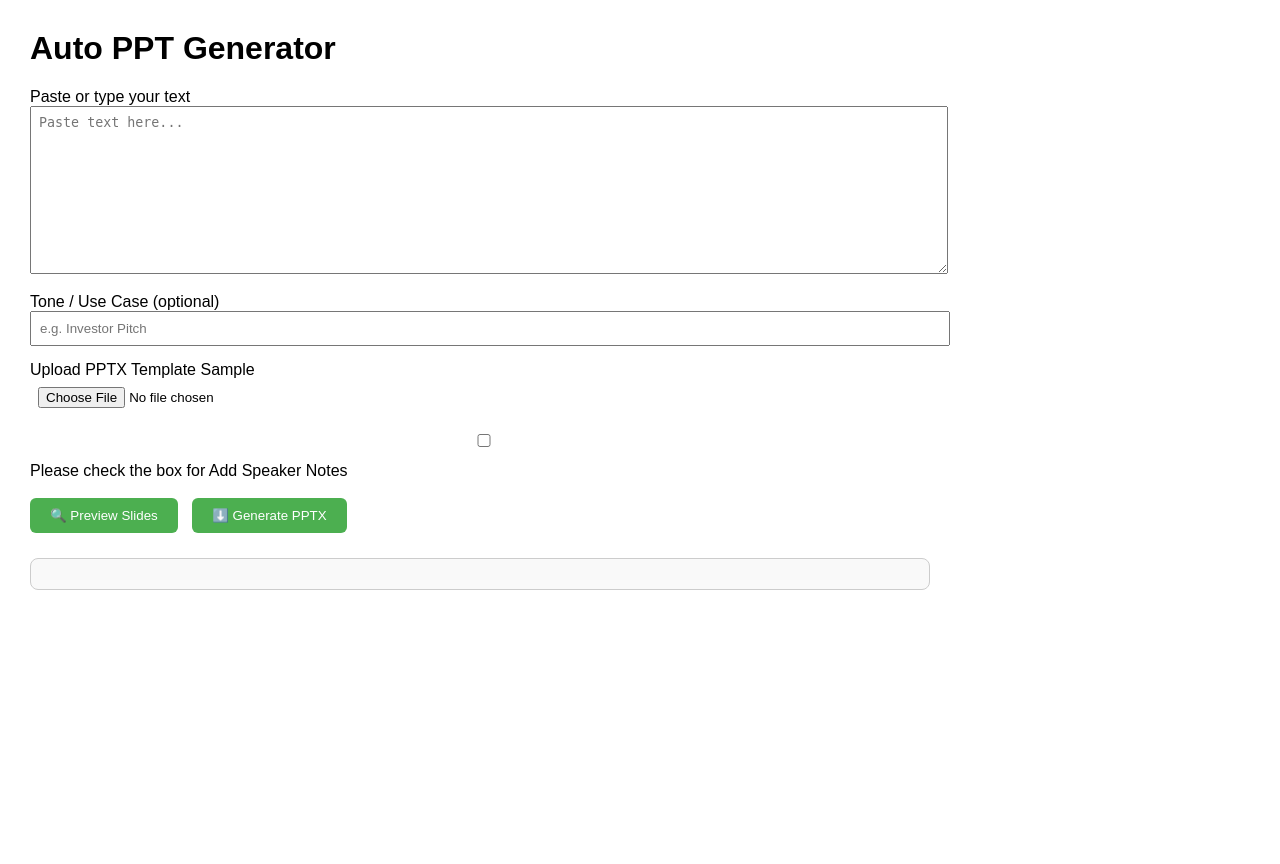
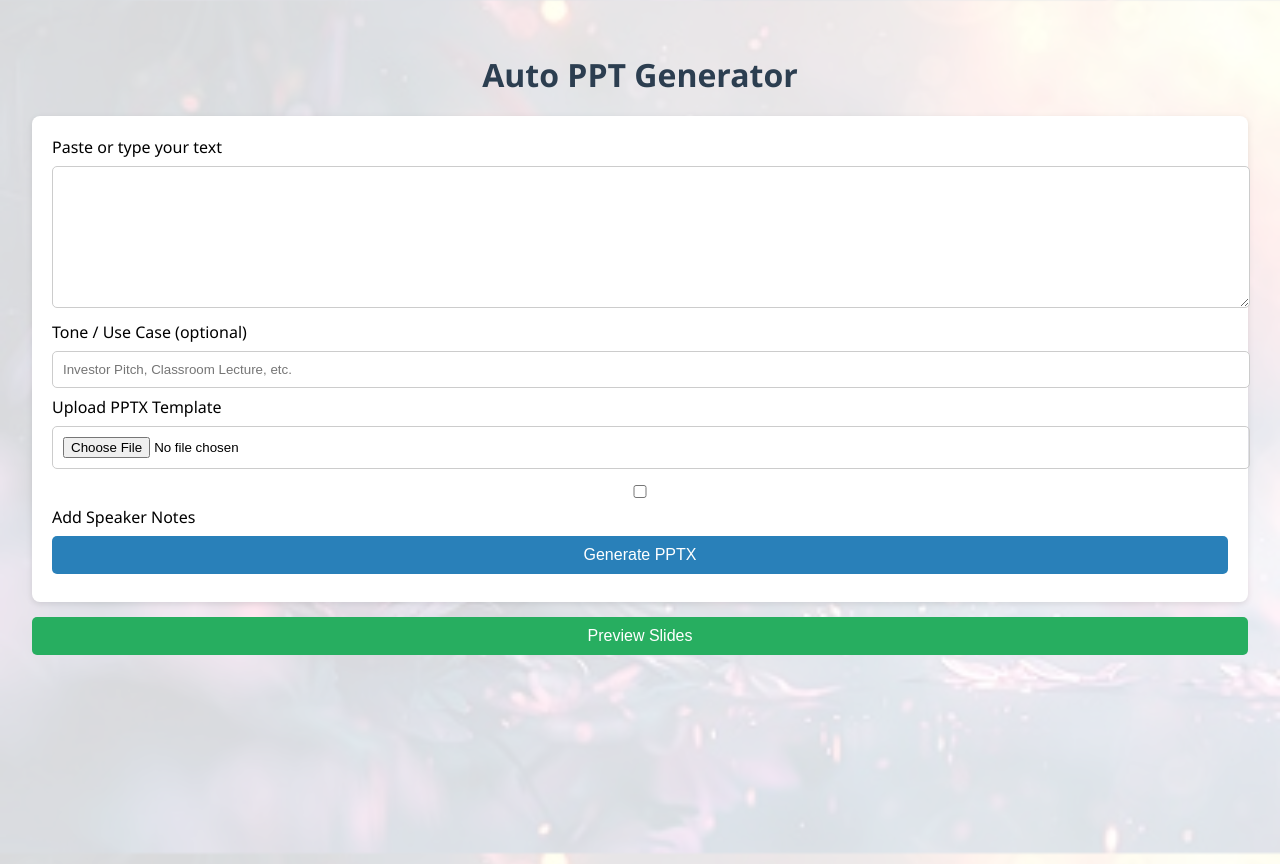
Before and after one commit to rajkumarwolftiger/auto-generate-ppt, a FastAPI app: page / in a window 1280 px wide. Before the commit the page ends 590 px from the top, so only its background shows below. Run offline with FastAPI, Linux system fonts and the light colour scheme.

Commit message:
Add static folder so Render doesn't break

```diff
--- a/app/main.py
+++ b/app/main.py
@@ -11,26 +11,39 @@ from app.services.llm import generate_slide_plan, refine_slide_bullets, maybe_no
 from app.services.text_mapper import map_text_to_sections
 from app.services.pptx_builder import build_presentation
 
-# ✅ Load .env before anything else
+# ✅ Load .env first
 load_dotenv()
 
-app = FastAPI()
+# ----------- App Setup ------------
+app = FastAPI(title="Auto PPT Generator")
 
 app.add_middleware(
     CORSMiddleware,
-    allow_origins=["*"], allow_methods=["*"], allow_headers=["*"],
+    allow_origins=["*"],  # loosen later if needed
+    allow_methods=["*"],
+    allow_headers=["*"],
 )
 
+# ✅ Ensure folders exist
+STATIC_DIR = "app/web/static"
+TEMPLATE_DIR = "app/web/templates"
+OUTPUT_DIR = "data/output"
+
+os.makedirs(STATIC_DIR, exist_ok=True)
+os.makedirs(TEMPLATE_DIR, exist_ok=True)
+os.makedirs(OUTPUT_DIR, exist_ok=True)
+
 # Mount static + templates
-app.mount("/static", StaticFiles(directory="app/web/static"), name="static")
-templates = Jinja2Templates(directory="app/web/templates")
+app.mount("/static", StaticFiles(directory=STATIC_DIR), name="static")
+templates = Jinja2Templates(directory=TEMPLATE_DIR)
 
 # ----------- Serve Web UI ----------
 @app.get("/", response_class=HTMLResponse)
 async def home(request: Request):
+    """Serve homepage"""
     return templates.TemplateResponse("index.html", {"request": request})
 
-# ----------- API to generate PPT ----------
+# ----------- API: Generate PPT ----------
 @app.post("/generate")
 async def generate(
     request: Request,
@@ -49,39 +62,37 @@ async def generate(
         with open(template_path, "wb") as f:
             shutil.copyfileobj(file.file, f)
 
-        # 1. Map and split text
+        # Step 1: Break input into sections
         sections = map_text_to_sections(input_text, tone_hint)
 
-        # 2. Generate slides (using AIpipe key)
+        # Step 2: Generate slides
         plan = generate_slide_plan(sections, tone=tone_hint)
         slides = [refine_slide_bullets(s, tone=tone_hint) for s in plan]
 
-        # 3. Optional notes
+        # Step 3: Optional speaker notes
         notes = maybe_notes(slides) if add_notes else None
 
-        # 4. Build presentation
+        # Step 4: Build final PPTX
         out_name = f"auto_{uuid.uuid4().hex[:8]}.pptx"
-        out_path = os.path.join("data", "output", out_name)
-        os.makedirs(os.path.dirname(out_path), exist_ok=True)
-
+        out_path = os.path.join(OUTPUT_DIR, out_name)
         build_presentation(template_path, slides, notes, out_path)
 
-        return FileResponse(out_path, filename=out_name,
-            media_type="application/vnd.openxmlformats-officedocument.presentationml.presentation")
+        return FileResponse(
+            out_path,
+            filename=out_name,
+            media_type="application/vnd.openxmlformats-officedocument.presentationml.presentation"
+        )
 
     except Exception as e:
-        # ✅ Print detailed error to logs + return message to frontend
         print("❌ Backend Error:", e)
         traceback.print_exc()
         return JSONResponse(status_code=500, content={"error": str(e)})
     finally:
         shutil.rmtree(tmpdir, ignore_errors=True)
 
+# ----------- API: Preview Slides ----------
 @app.post("/preview")
-async def preview(
-    input_text: str = Form(...),
-    tone_hint: str = Form("")
-):
+async def preview(input_text: str = Form(...), tone_hint: str = Form("")):
     try:
         sections = map_text_to_sections(input_text, tone_hint)
         plan = generate_slide_plan(sections, tone=tone_hint)
--- /dev/null
+++ b/app/web/static/style.css
@@ -0,0 +1,89 @@
+/* Transparent background image + fallback color */
+body {
+  font-family: "Segoe UI", Arial, sans-serif;
+  margin: 0;
+  background: #f4f6f8 url("/static/bg.jpg") no-repeat center center fixed;
+  background-size: cover;
+  min-height: 100vh;
+}
+
+/* Semi-transparent overlay so text is readable */
+.overlay {
+  background: rgba(255, 255, 255, 0.85);
+  padding: 2rem;
+  min-height: 100vh;
+}
+
+/* Headings */
+h1 {
+  color: #2c3e50;
+  text-align: center;
+  margin-bottom: 20px;
+}
+
+/* Form styling */
+form {
+  background: #ffffff;
+  padding: 20px;
+  border-radius: 8px;
+  box-shadow: 0 2px 6px rgba(0,0,0,0.1);
+}
+
+textarea, input, button {
+  width: 100%;
+  padding: 10px;
+  margin: 8px 0;
+  border-radius: 5px;
+  border: 1px solid #ccc;
+}
+
+button {
+  cursor: pointer;
+  background: #2980b9;
+  color: white;
+  border: none;
+  font-size: 1rem;
+}
+
+button:hover { background: #1f6391; }
+
+.preview-btn {
+  margin-top: 15px;
+  background: #27ae60;
+}
+
+#previewArea {
+  margin-top: 30px;
+  display: flex;
+  flex-direction: column;
+  gap: 25px;
+}
+
+/* Slide Preview Cards */
+.slide {
+  background: white;
+  border-radius: 12px;
+  box-shadow: 0 4px 10px rgba(0,0,0,0.1);
+  padding: 25px;
+  min-height: 200px;
+  display: flex;
+  flex-direction: column;
+  justify-content: center;
+}
+
+.slide h3 {
+  font-size: 1.6rem;
+  margin-bottom: 15px;
+  text-align: center;
+  color: #2c3e50;
+}
+
+.slide ul {
+  list-style-type: disc;
+  padding-left: 25px;
+}
+
+.slide li {
+  font-size: 1.1rem;
+  margin-bottom: 8px;
+}
--- a/app/web/templates/index.html
+++ b/app/web/templates/index.html
@@ -1,105 +1,93 @@
-<!doctype html>
-<html>
+<!DOCTYPE html>
+<html lang="en">
 <head>
-  <meta charset="utf-8"/>
+  <meta charset="UTF-8" />
   <title>Auto PPT Generator</title>
-  <style>
-    body { font-family: sans-serif; margin: 30px; max-width: 900px; }
-    textarea, input, select { width: 100%; margin-bottom: 15px; padding: 8px; }
-    button {
-      padding: 10px 20px;
-      border: none;
-      background: #4CAF50;
-      color: white;
-      border-radius: 6px;
-      cursor: pointer;
-      margin-right: 10px;
-    }
-    button:hover { background: #45a049; }
-    #preview {
-      margin-top: 25px;
-      padding: 15px;
-      border: 1px solid #ccc;
-      border-radius: 8px;
-      background: #f9f9f9;
-    }
-    .slide {
-      margin-bottom: 20px;
-    }
-    .slide h3 {
-      margin: 0 0 5px;
-      color: #2c3e50;
-    }
-    .slide ul { margin: 0; padding-left: 20px; }
-  </style>
+  <link rel="stylesheet" href="/static/style.css" />
 </head>
 <body>
+  <div class="overlay">
     <h1>Auto PPT Generator</h1>
 
-  <form id="form" enctype="multipart/form-data">
+    <form id="pptForm" enctype="multipart/form-data">
       <label>Paste or type your text</label>
-    <textarea name="input_text" rows="10" placeholder="Paste text here..."></textarea>
+      <textarea name="input_text" rows="8" required></textarea>
 
       <label>Tone / Use Case (optional)</label>
-    <input name="tone_hint" placeholder="e.g. Investor Pitch"/>
+      <input type="text" name="tone_hint" placeholder="Investor Pitch, Classroom Lecture, etc." />
 
-    <label>Upload PPTX Template Sample</label>
-    <input type="file" name="file" accept=".pptx,.potx" required/>
+      <label>Upload PPTX Template</label>
+      <input type="file" name="file" accept=".pptx,.potx" required />
 
-    <label><input type="checkbox" name="add_notes"/>Please check the box for Add Speaker Notes</label><br><br>
+      <label>
+        <input type="checkbox" name="add_notes" /> Add Speaker Notes
+      </label>
 
-    <!-- Important: preview button must be type="button" -->
-    <button type="button" id="previewBtn">🔍 Preview Slides</button>
-    <button type="submit">⬇️ Generate PPTX</button>
+      <button type="submit">Generate PPTX</button>
     </form>
 
-  <div id="preview"></div>
+    <button id="previewBtn" class="preview-btn">Preview Slides</button>
+
+    <div id="previewArea"></div>
+  </div>
 
   <script>
-    // Preview handler
-    document.getElementById("previewBtn").addEventListener("click", async () => {
-      const form = document.getElementById("form");
-      const data = new FormData(form);
+    const form = document.getElementById("pptForm");
+    const previewBtn = document.getElementById("previewBtn");
+    const previewArea = document.getElementById("previewArea");
 
-      const res = await fetch("/preview", { method: "POST", body: data });
-      if (!res.ok) {
-        const err = await res.json().catch(() => ({}));
-        alert("❌ Preview error: " + (err.error || res.statusText));
-        return;
-      }
+    // -------- Generate PPTX --------
+    form.addEventListener("submit", async (e) => {
+      e.preventDefault();
+      const formData = new FormData(form);
 
-      const json = await res.json();
-      const slides = json.slides || [];
-      const preview = document.getElementById("preview");
-      preview.innerHTML = "<h2>Slide Preview</h2>";
+      const res = await fetch("/generate", { method: "POST", body: formData });
 
-      slides.forEach(s => {
-        const div = document.createElement("div");
-        div.className = "slide";
-        div.innerHTML = `<h3>${s.title}</h3><ul>` +
-          (s.bullets ? s.bullets.map(b => `<li>${b}</li>`).join("") : "") +
-          `</ul>`;
-        preview.appendChild(div);
-      });
-    });
-
-    // PPTX generation handler
-    document.getElementById("form").addEventListener("submit", async (e) => {
-      e.preventDefault();
-      const data = new FormData(e.target);
-      const res = await fetch("/generate", { method: "POST", body: data });
-      if (!res.ok) {
-        const err = await res.json().catch(() => ({}));
-        alert("❌ Error generating PPT: " + (err.error || res.statusText));
-        return;
-      }
+      if (res.ok) {
         const blob = await res.blob();
-      const url = URL.createObjectURL(blob);
+        const url = window.URL.createObjectURL(blob);
         const a = document.createElement("a");
         a.href = url;
         a.download = "generated.pptx";
         a.click();
-      URL.revokeObjectURL(url);
+      } else {
+        const err = await res.json();
+        alert("❌ Error generating PPT: " + (err.error || res.statusText));
+      }
+    });
+
+    // -------- Preview Slides --------
+    previewBtn.addEventListener("click", async () => {
+      const formData = new FormData(form);
+
+      const res = await fetch("/preview", { method: "POST", body: formData });
+      previewArea.innerHTML = "";
+
+      if (res.ok) {
+        const data = await res.json();
+        if (data.slides && data.slides.length) {
+          data.slides.forEach((slide) => {
+            const div = document.createElement("div");
+            div.className = "slide";
+            div.innerHTML = `<h3>${slide.title || "Untitled Slide"}</h3>`;
+            if (slide.bullets && slide.bullets.length) {
+              const ul = document.createElement("ul");
+              slide.bullets.forEach(b => {
+                const li = document.createElement("li");
+                li.textContent = b;
+                ul.appendChild(li);
+              });
+              div.appendChild(ul);
+            }
+            previewArea.appendChild(div);
+          });
+        } else {
+          previewArea.innerHTML = "<p>No slides generated.</p>";
+        }
+      } else {
+        const err = await res.json();
+        previewArea.innerHTML = `<p style="color:red;">❌ Preview failed: ${err.error || res.statusText}</p>`;
+      }
     });
   </script>
 </body>
```
Also changed, not shown: requirements.txt (+33 -22 lines), app/web/static/bg.jpg (added), 1 other file. Lines whose indentation alone changed are shown as unchanged.
